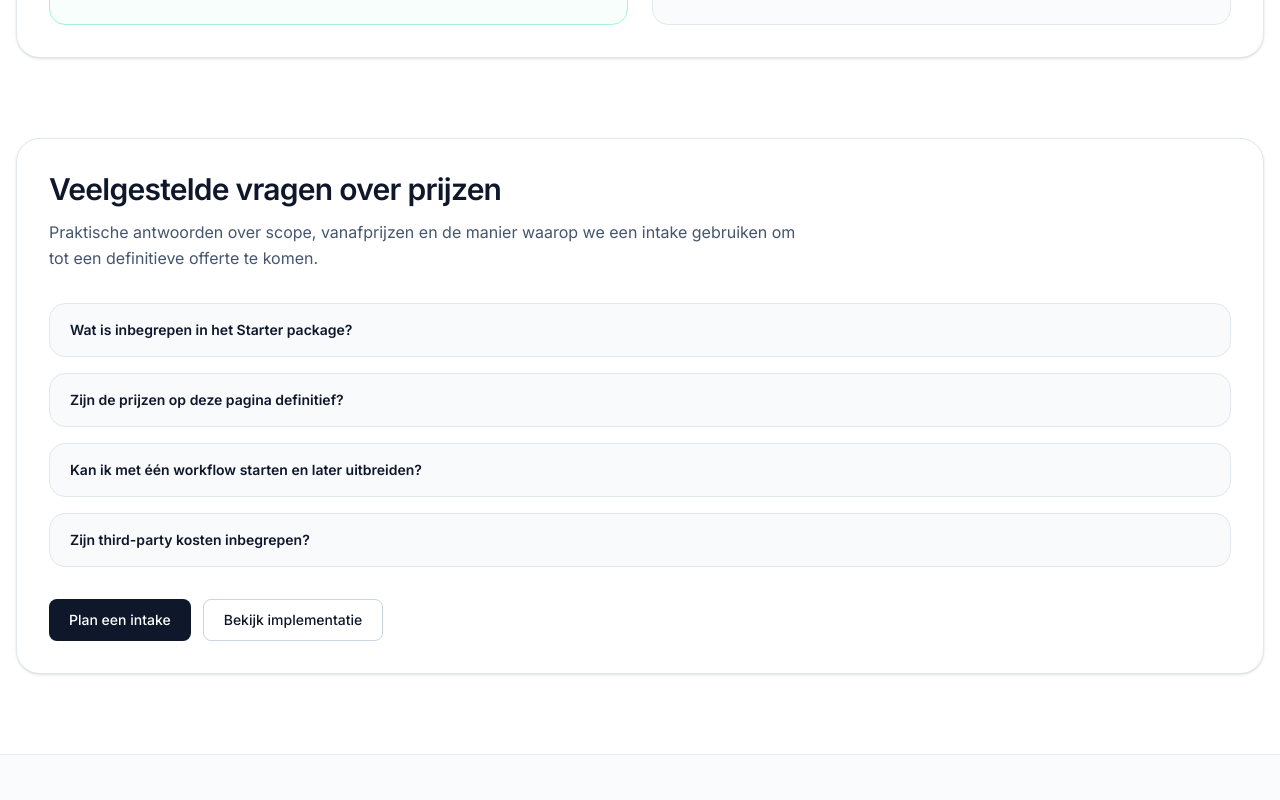
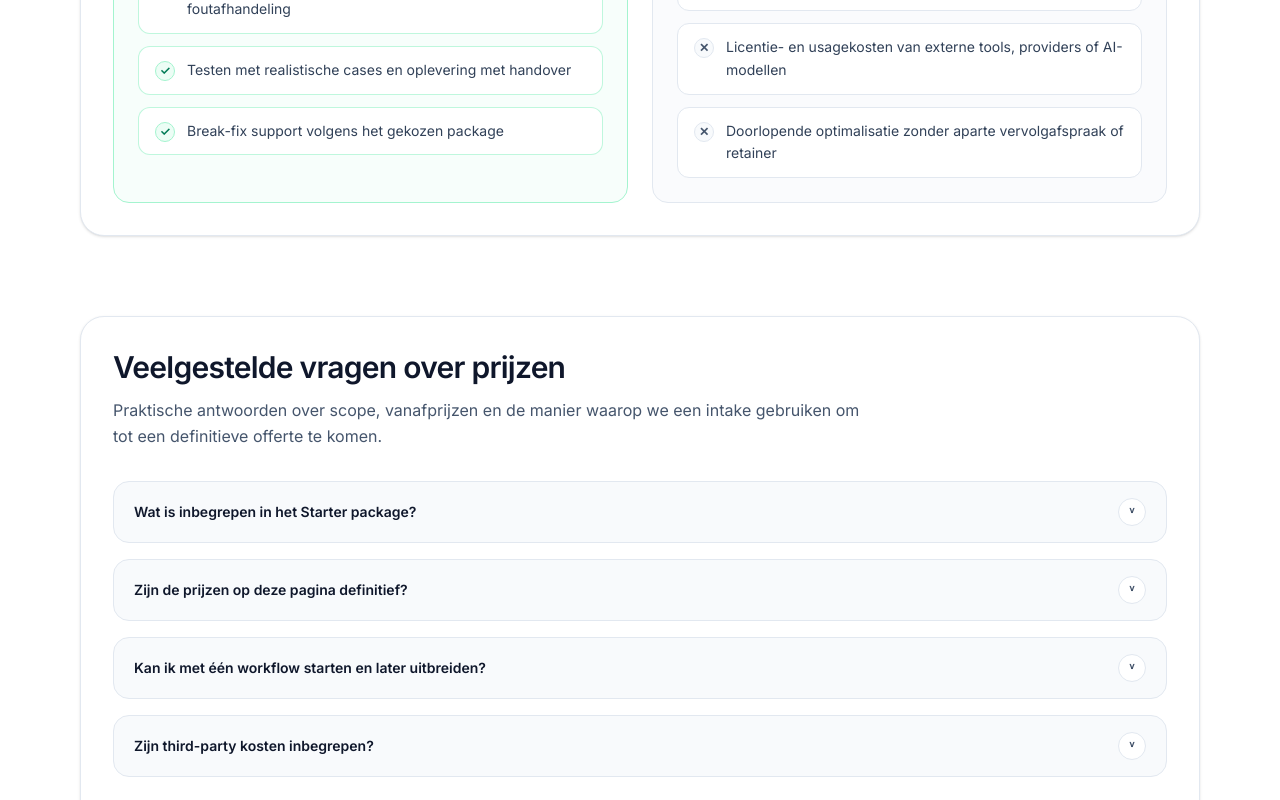
Before and after one commit to openclawbot69420-ux/youraiworker-site, a Next.js app: page /pricing in a window 1280 px wide. Shown: the part 2800-3600 px from the top of the page. Built offline with nearby package versions, Linux system fonts and the light colour scheme.

Commit message:
ui: animate pricing FAQ accordion + center pricing layout

```diff
--- a/src/app/pricing/Builder.tsx
+++ b/src/app/pricing/Builder.tsx
@@ -250,7 +250,7 @@ export const Builder = () => {
   }
 
   return (
-    <section className="mx-auto max-w-7xl px-4 py-16 sm:py-20">
+    <section className="mx-auto max-w-6xl px-4 py-16 sm:py-20">
       <div className="rounded-3xl border border-slate-200 bg-gradient-to-br from-white via-slate-50 to-white p-6 shadow-sm sm:p-8">
         <div className="flex flex-col gap-6 lg:flex-row lg:items-end lg:justify-between">
           <div className="max-w-3xl">
--- a/src/app/pricing/page.tsx
+++ b/src/app/pricing/page.tsx
@@ -97,7 +97,7 @@ const PricingPage = () => {
 
       <Builder />
 
-      <section className="mx-auto max-w-7xl px-4 pb-16 sm:pb-20">
+      <section className="mx-auto max-w-6xl px-4 pb-16 sm:pb-20">
         <div className="rounded-3xl border border-slate-200 bg-white p-6 shadow-sm sm:p-8">
           <div className="max-w-3xl">
             <h2 className="text-2xl font-semibold tracking-tight text-slate-900 sm:text-3xl">
@@ -164,7 +164,7 @@ const PricingPage = () => {
         </div>
       </section>
 
-      <section className="mx-auto max-w-7xl px-4 pb-20">
+      <section className="mx-auto max-w-6xl px-4 pb-20">
         <div className="rounded-3xl border border-slate-200 bg-white p-6 shadow-sm sm:p-8">
           <div className="max-w-3xl">
             <h2 className="text-2xl font-semibold tracking-tight text-slate-900 sm:text-3xl">
@@ -178,11 +178,25 @@ const PricingPage = () => {
 
           <div className="mt-8 grid gap-4">
             {PRICING_FAQ_ITEMS.map((item) => (
-              <details key={item.question} className="rounded-2xl border border-slate-200 bg-slate-50 px-5 py-4">
-                <summary className="cursor-pointer list-none text-sm font-semibold text-slate-900">
-                  {item.question}
+              <details
+                key={item.question}
+                className="group rounded-2xl border border-slate-200 bg-slate-50 px-5 py-4 transition-colors open:bg-white"
+              >
+                <summary className="flex cursor-pointer list-none items-center justify-between gap-4 text-sm font-semibold text-slate-900 [&::-webkit-details-marker]:hidden">
+                  <span className="min-w-0">{item.question}</span>
+                  <span
+                    aria-hidden="true"
+                    className="inline-flex h-7 w-7 shrink-0 items-center justify-center rounded-full border border-slate-200 bg-white text-slate-600 transition-transform duration-300 group-open:rotate-180"
+                  >
+                    ˅
+                  </span>
                 </summary>
-                <p className="mt-3 text-sm leading-relaxed text-slate-600">{item.answer}</p>
+
+                <div className="grid grid-rows-[0fr] transition-[grid-template-rows] duration-300 ease-out group-open:grid-rows-[1fr]">
+                  <div className="overflow-hidden">
+                    <p className="mt-3 text-sm leading-relaxed text-slate-600">{item.answer}</p>
+                  </div>
+                </div>
               </details>
             ))}
           </div>
```
